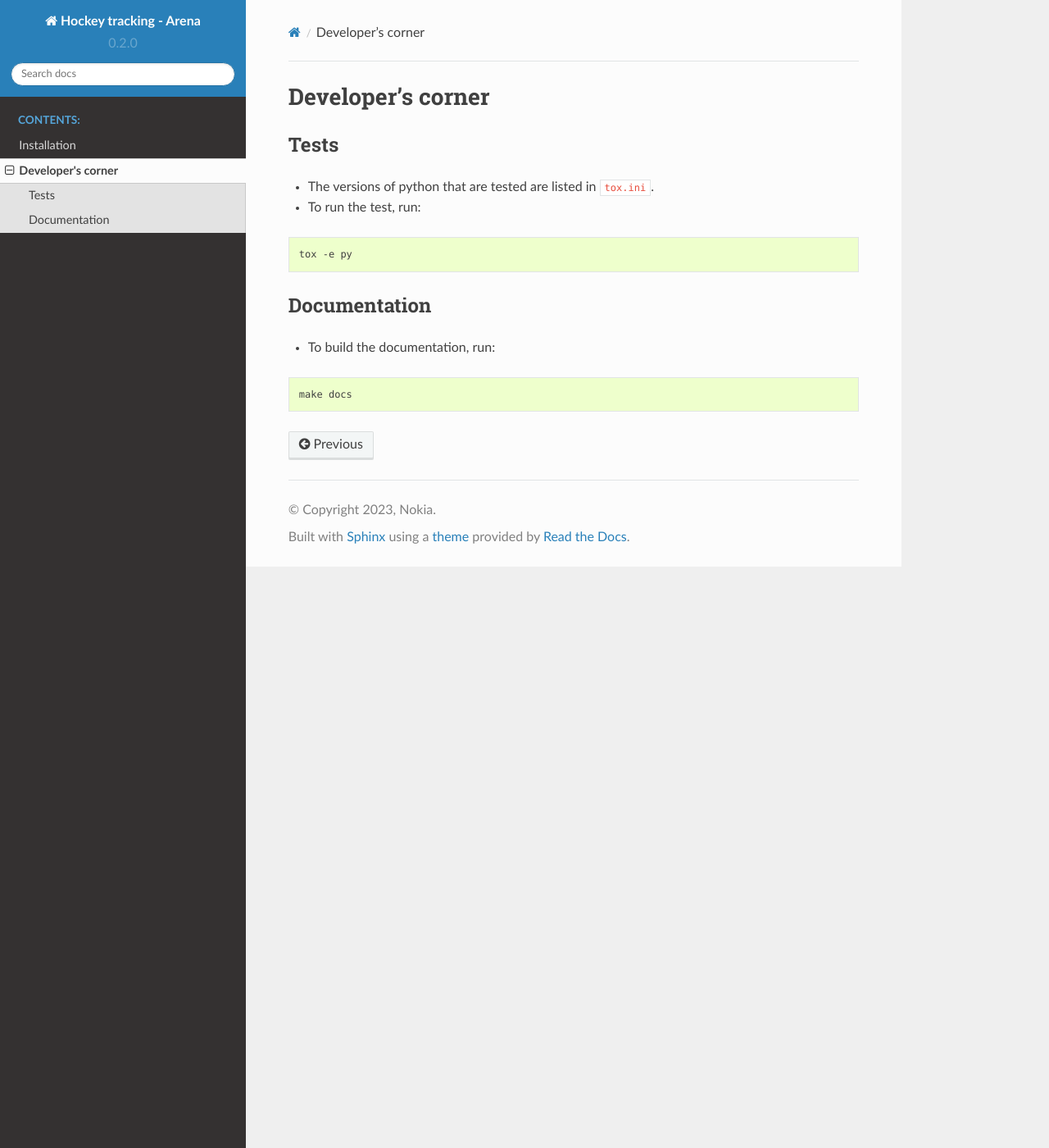
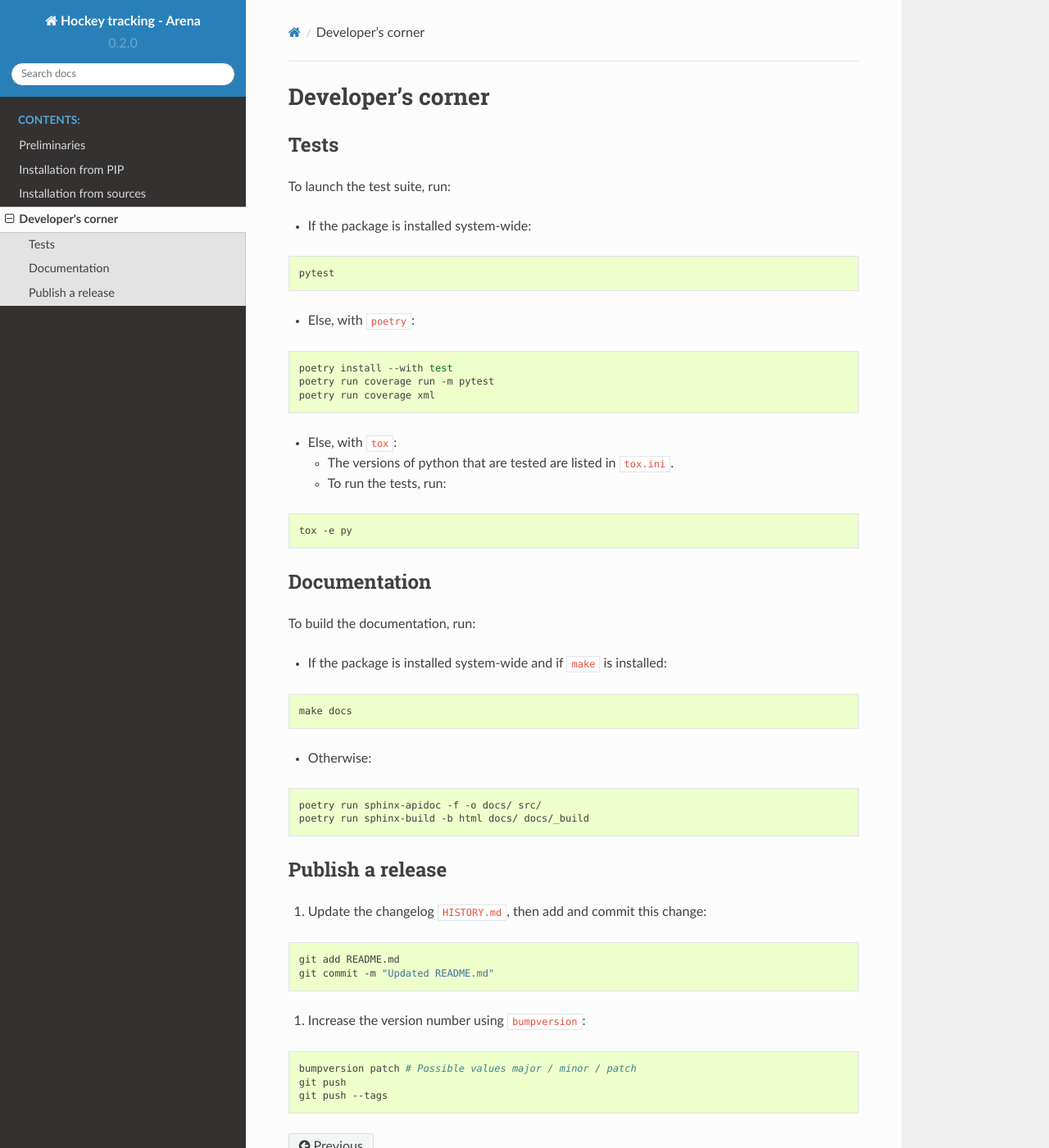
Before and after one commit to nokia/regexp-learner, a Sphinx documentation site: the page built from docs/developers.md, in a window 1280 px wide and 1400 px high. Shown: the whole window at 82% size. Built offline with Sphinx 7.4.7 and the Read the Docs theme 2.0.0, drawn with Linux system fonts in a browser that asks for light colours; pages that are not in the unit, such as notebooks, are missing from menus.

Commit message:
Removed setup.py stuff, updated documentation consequently

````diff
--- a/docs/developers.md
+++ b/docs/developers.md
@@ -1,15 +1,58 @@
 # Developer's corner
 ## Tests
 
-* The versions of python that are tested are listed in `tox.ini`.
-* To run the test, run:
+To launch the test suite, run:
+* If the package is installed system-wide:
+
+```bash
+pytest
+```
+
+* Else, with `poetry`:
+
+```bash
+poetry install --with test
+poetry run coverage run -m pytest
+poetry run coverage xml
+```
+
+* Else, with `tox`:
+  * The versions of python that are tested are listed in `tox.ini`.
+  * To run the tests, run:
+
 ```bash
 tox -e py
 ```
 
 ## Documentation
 
-* To build the documentation, run:
+To build the documentation, run:
+* If the package is installed system-wide and if `make` is installed:
+
 ```bash
 make docs
 ```
+
+* Otherwise:
+
+```bash
+poetry run sphinx-apidoc -f -o docs/ src/
+poetry run sphinx-build -b html docs/ docs/_build
+```
+
+## Publish a release
+
+1. Update the changelog `HISTORY.md`, then add and commit this change:
+
+```bash
+git add README.md
+git commit -m "Updated README.md"
+```
+
+2. Increase the version number using `bumpversion`:
+
+```bash
+bumpversion patch # Possible values major / minor / patch
+git push
+git push --tags
+```
````
Also changed, not shown: CONTRIBUTING.md (+2 -2 lines), HISTORY.md (+5 -0 lines), docs/installation.md (+57 -15 lines), requirements.txt (deleted, +0 -8 lines), requirements_dev.txt (deleted, +0 -12 lines), setup.py (deleted, +0 -57 lines).
